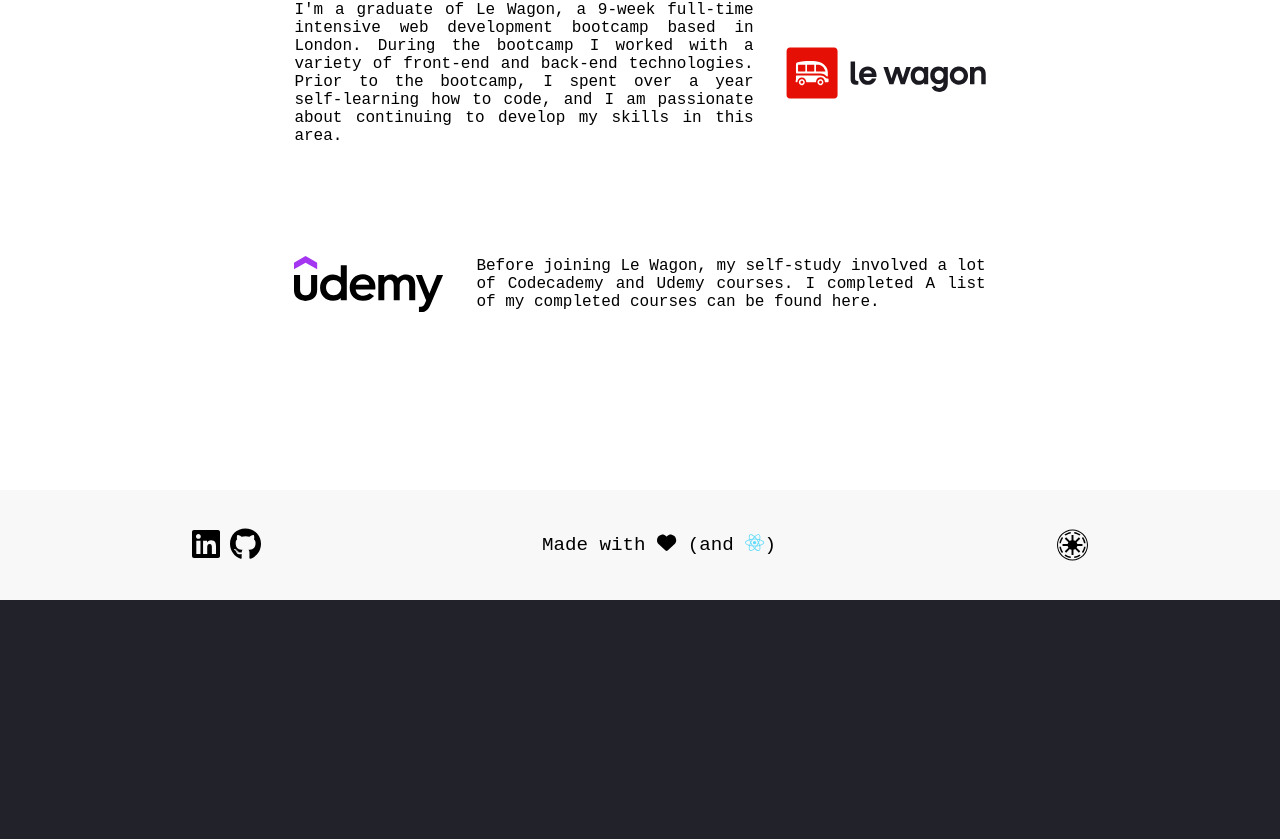
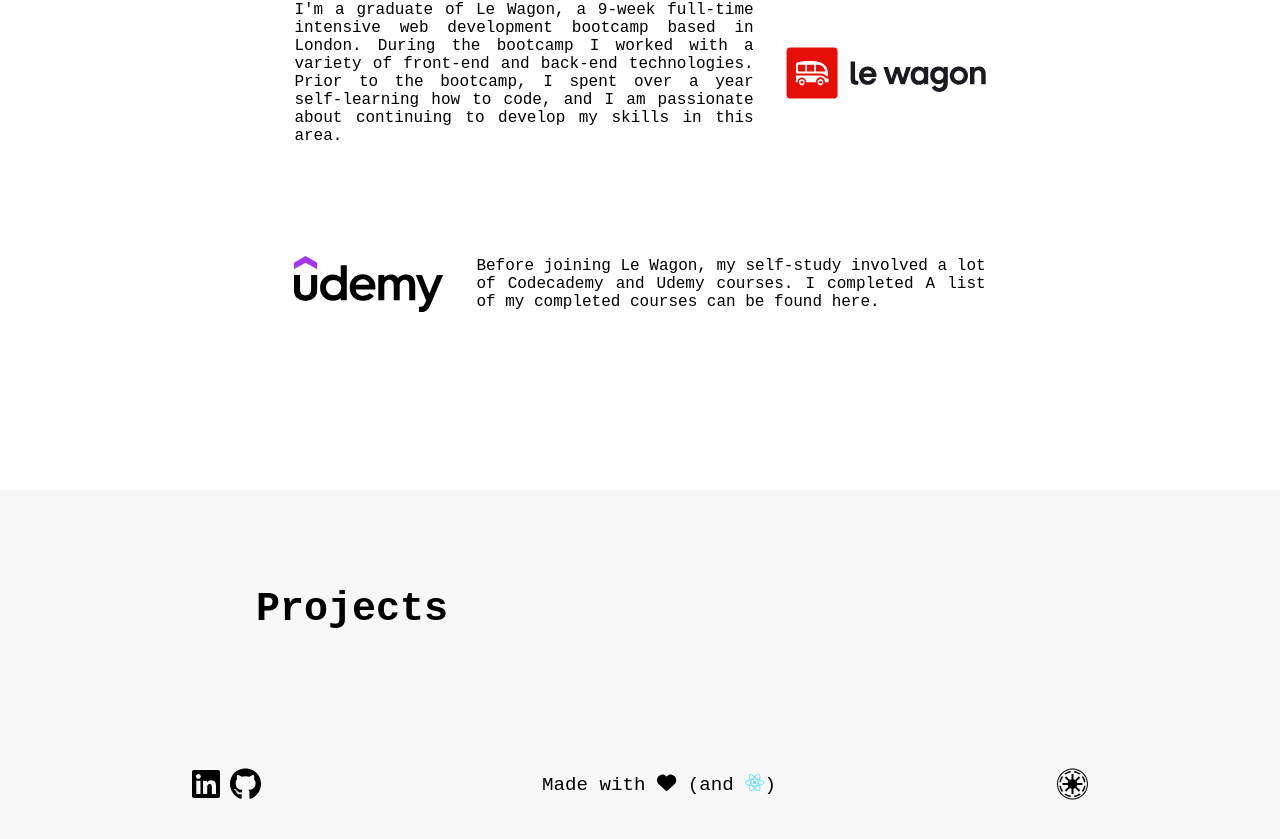
Before and after one commit to zacnation/react-portfolio, a React (Vite) app: page / in a window 1280 px wide. Shown: the part 1010-1849 px from the top of the page. Before the commit the page ends 1610 px from the top, so only its background shows below. Built offline with nearby package versions, Linux system fonts and the light colour scheme.

Commit message:
Add projects skeleton

```diff
--- a/src/components/Projects.jsx
+++ b/src/components/Projects.jsx
@@ -1,8 +1,12 @@
 import PropTypes from "prop-types";
-export default function Projects() {
-  return;
+export default function About(props) {
+  return (
+    <section id="projects" className={props.darkMode ? "dark" : ""}>
+      <h2>Projects</h2>
+    </section>
+  );
 }
 
-Projects.propTypes = {
+About.propTypes = {
   darkMode: PropTypes.bool.isRequired,
 };
--- a/src/index.css
+++ b/src/index.css
@@ -127,8 +127,7 @@ section.dark {
 /* about */
 
 #about {
-  padding: 2% 5%;
-  /* margin: 5% 20%; */
+  /* padding: 2% 5%; */
   background-color: white;
 }
 
@@ -168,6 +167,22 @@ section.dark {
 
 .row p {
   text-align: justify;
+}
+
+/* projects */
+
+#projects {
+  padding: 5% 20%;
+  background-color: #f8f8f8;
+}
+
+#projects h2 {
+  font-size: 2.5rem;
+}
+
+#projects.dark {
+  background-color: #282d35;
+  color: white;
 }
 
 /* footer */
```
